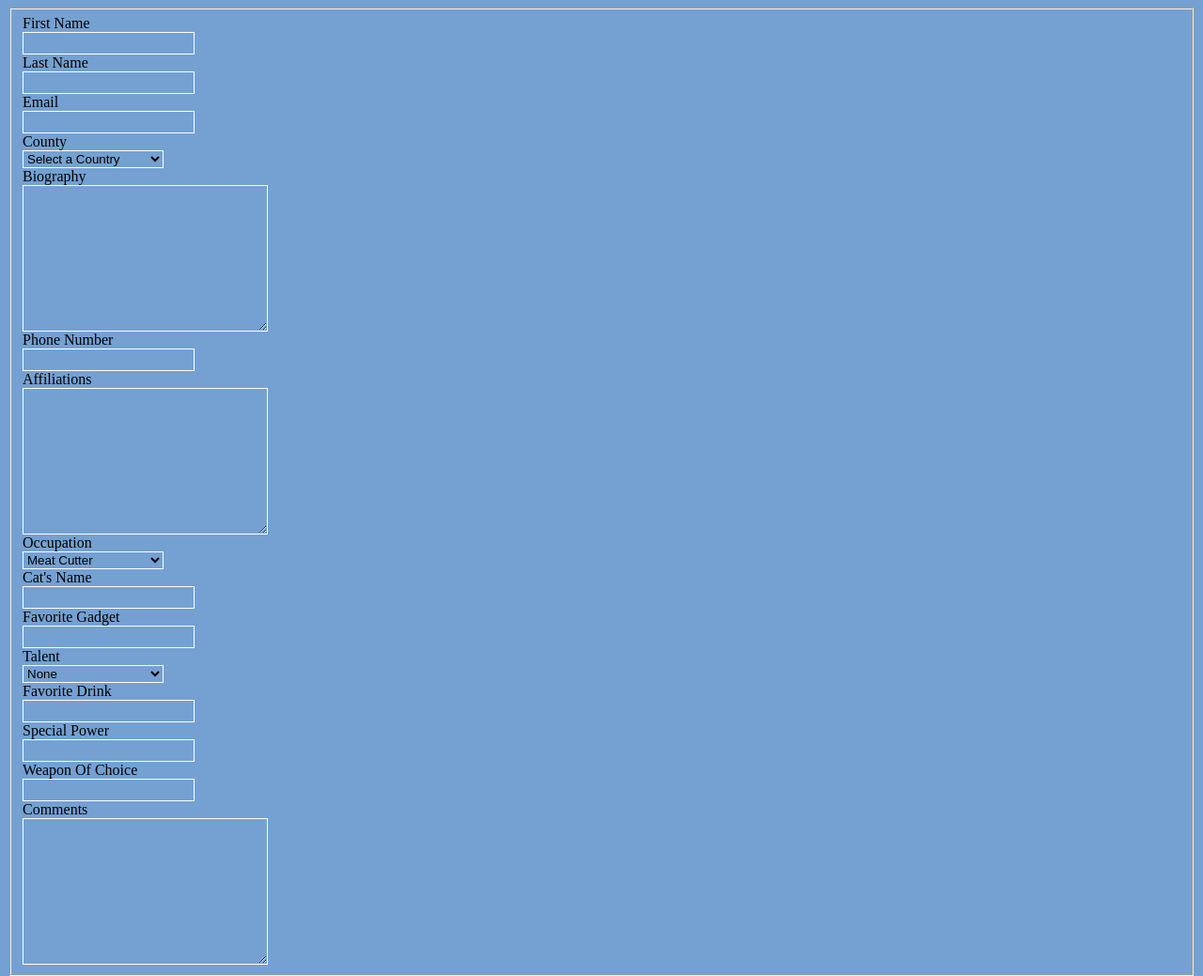
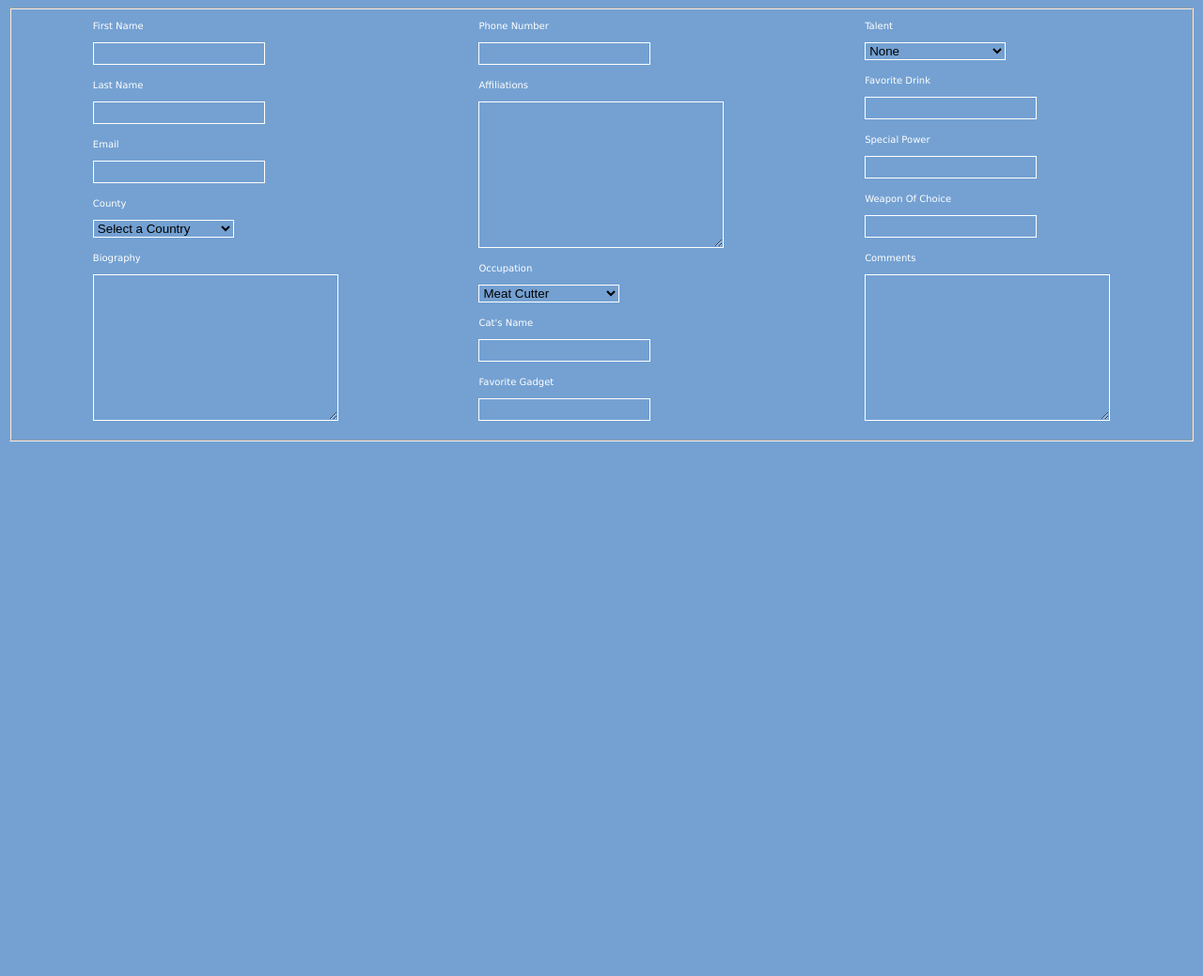
Before and after one commit to Reggedon89/formdesign, a plain HTML site: page index.html in a window 1280 px wide. Shown: the whole page at 94% size. After the commit the page ends 800 px from the top, so only its background shows below. Drawn offline with Linux system fonts and the light colour scheme.

Commit message:
Added flex to the form tag, and applied some extra css

```diff
--- a/index.html
+++ b/index.html
@@ -4,13 +4,14 @@
     <meta charset="UTF-8">
     <meta name="viewport" content="width=device-width, initial-scale=1.0">
     <meta http-equiv="X-UA-Compatible" content="ie=edge">
+    <link href="https://fonts.googleapis.com/css?family=Roboto&display=swap" rel="stylesheet">
     <link rel="stylesheet" href="main.css">
     <title>Form Design</title>
 </head>
 <body>
     <div id="wrapper">
      <fieldset>
-        <form action="" method="GET">
+        <form action="" method="GET" class="flex-form">
         <div class="section-wrap">
             <label for="fname">First Name</label>
             <input type="text" id="fname" name="fname">
--- a/main.css
+++ b/main.css
@@ -3,29 +3,48 @@ html {box-sizing: border-box;}
 
 body {
     background: rgb(116, 161, 210);
+    font-family: Verdana, Geneva, Tahoma, sans-serif;
 }
 
 #wrapper {
 
+}
 
+.flex-form {
+    display: flex;
+    justify-content: space-around;
+
+}
+.content-wrap {
+    float: right;
 }
 
 input {
-    display: block;
+    display: flex;
     background: rgb(116, 161, 210);
     border: solid 1px white;
     line-height: 20px;
+    margin: 10px 10px;
 }
 
 textarea {
-    display: block;
+    display: flex;
     background: rgb(116, 161, 210);
     border: solid 1px white;
+    margin: 10px 10px;
 }
 
 select {
-    display: block;
+    display: flex;
+    justify-content: space-evenly;
     background: rgb(116, 161, 210);
     border: solid 1px white;
     width: 150px;
+    margin: 10px 10px;
 }
+
+label {
+    font-size: 10px;
+    color: white;
+    margin-left: 10px;
+}
```
